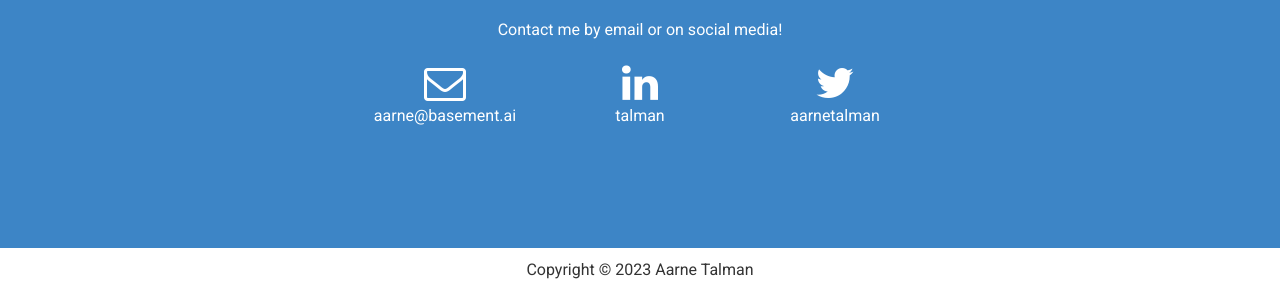
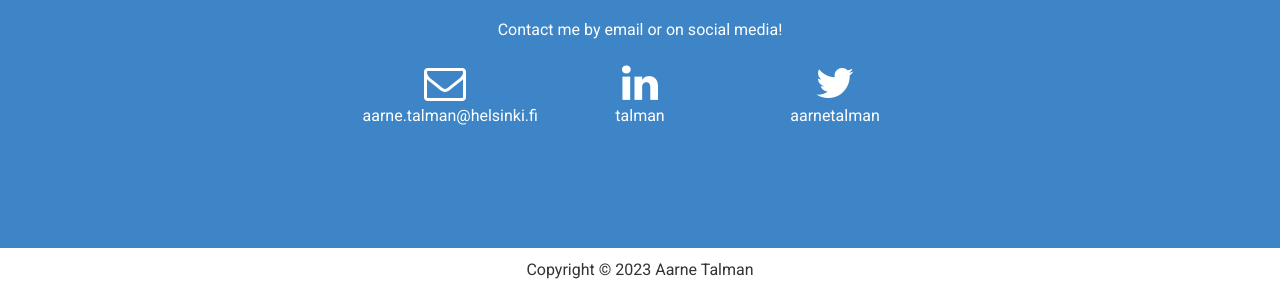
Before and after one commit to aarnetalman/aarnetalman.github.io, a Jekyll site: the page built from index.html, in a window 1280 px wide and 900 px high, scrolled down 5204 px. Shown: the part 588-886 px from the top of the window. Built offline with Jekyll 4.4.1, drawn with Linux system fonts in a browser that asks for light colours.

Commit message:
updated email

```diff
--- a/_config.yml
+++ b/_config.yml
@@ -1,6 +1,6 @@
 # Site settings
 title: Aarne Talman
-email: aarne@basement.ai
+email: aarne.talman@helsinki.fi
 description: > # this means to ignore newlines until "baseurl:"
 baseurl: "" # the subpath of your site, e.g. /blog/
 url: "" # the base hostname & protocol for your site
```
Also changed, not shown: 3 other files.
